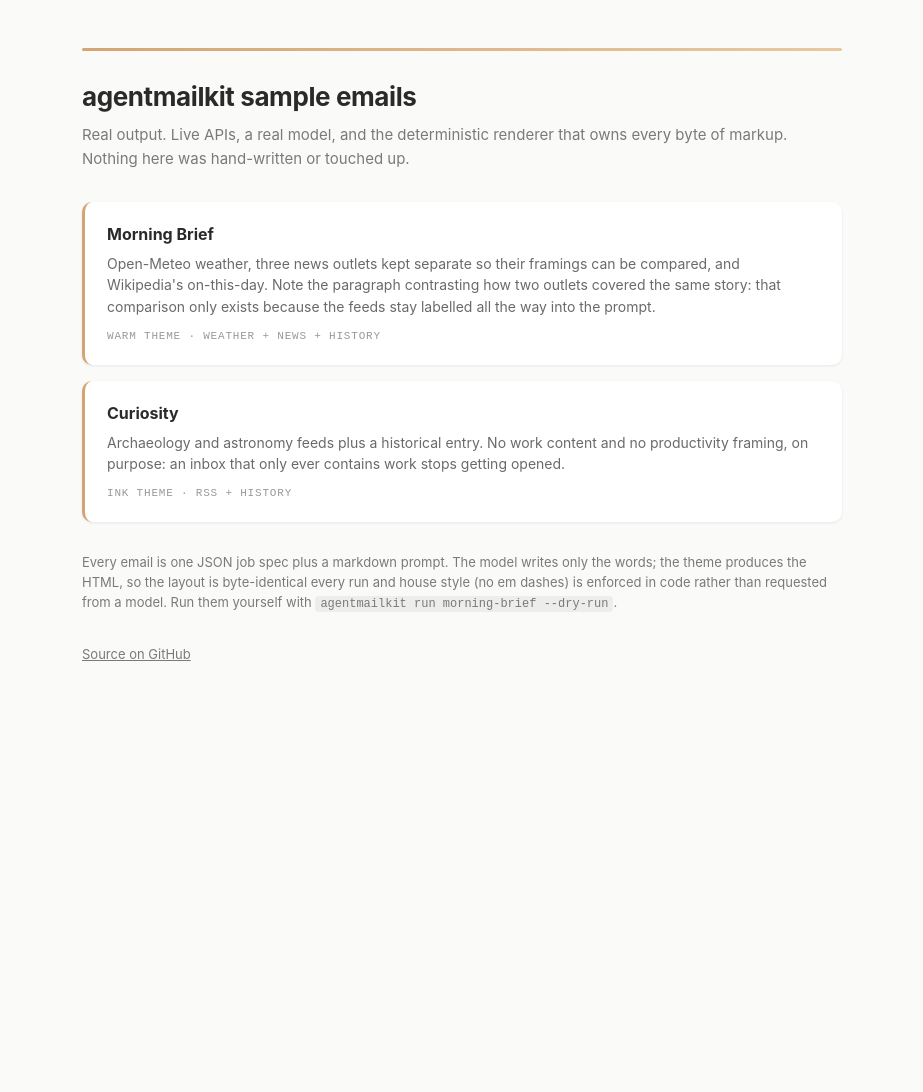
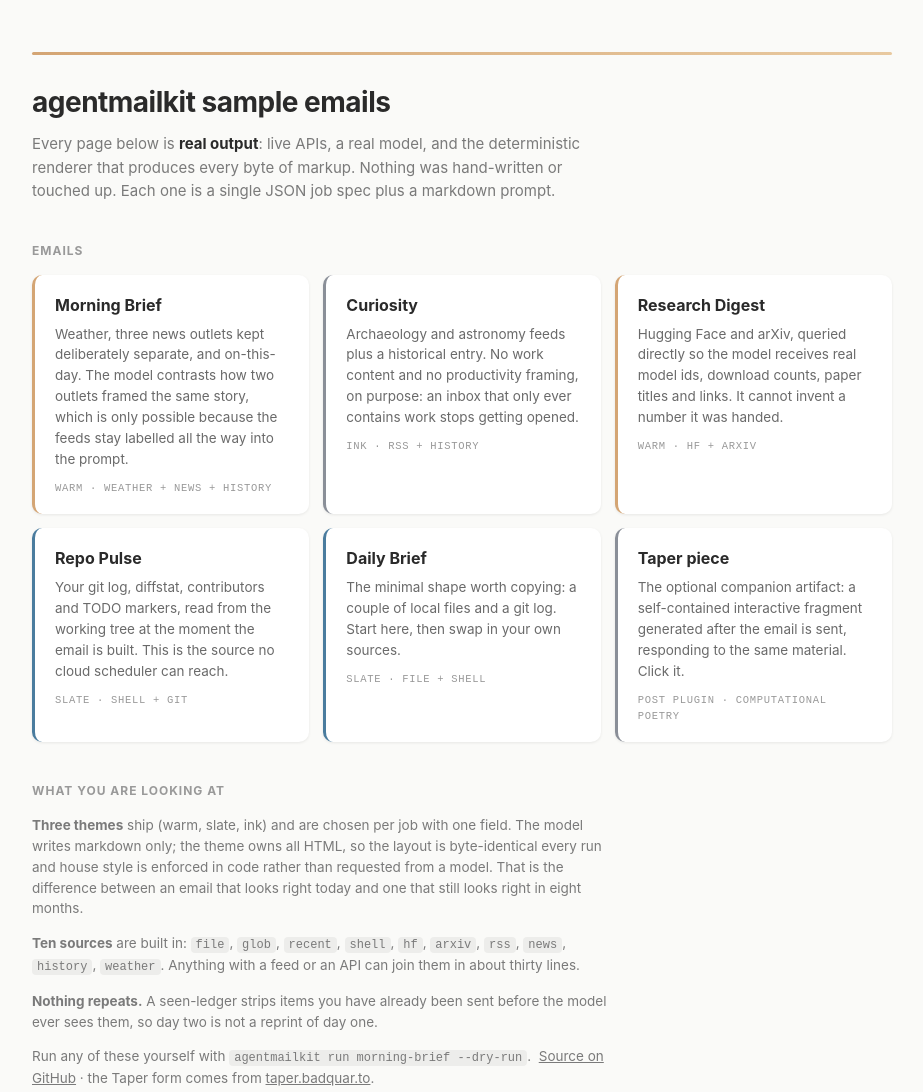
Before and after one commit to ariaxhan/agentmailkit, a plain HTML site: page docs/index.html in a window 1280 px wide. Shown: the whole page, without its empty margins (178-1101 px from the left). Before the commit the page ends 800 px from the top, so only its background shows below. Drawn offline with Linux system fonts and the light colour scheme.

Commit message:
docs(gallery): six live samples covering every theme, source family and the taper piece
Leads with the gallery in the README because it explains the project faster than
prose does. All six pages are real end-to-end output (live APIs -> sonnet -> theme),
generated fresh, nothing hand-written.

Covers the full surface: morning-brief (weather + labelled news + history, warm),
curiosity (rss + history, ink), research-digest (hf + arxiv, warm), repo-pulse (shell
+ git, slate), daily-brief (the minimal shape, slate), and a taper companion piece.
research-digest and daily-brief now ship with a theme set, so a fresh install looks
right without configuration.

Gallery also states the three things worth knowing: three themes, ten built-in
sources, and nothing repeats.

```diff
--- a/docs/index.html
+++ b/docs/index.html
@@ -6,33 +6,43 @@
 <title>agentmailkit - sample emails</title>
 <style>
   :root { color-scheme: light dark; }
+  * { box-sizing: border-box; }
   body {
-    margin: 0; padding: 48px 20px 64px;
+    margin: 0; padding: 52px 20px 72px;
     background: #fafaf8; color: #2a2a2a;
     font-family: -apple-system, BlinkMacSystemFont, 'Segoe UI', Roboto, sans-serif;
     line-height: 1.55;
   }
-  .wrap { max-width: 760px; margin: 0 auto; }
+  .wrap { max-width: 860px; margin: 0 auto; }
   .rule { height: 3px; background: linear-gradient(90deg,#d4a574,#e8c9a0); border-radius: 2px; margin-bottom: 26px; }
-  h1 { font-size: 26px; margin: 0 0 6px; letter-spacing: -.4px; }
-  .sub { color: #7a7a7a; font-size: 15px; margin: 0 0 32px; }
-  a { color: inherit; }
+  h1 { font-size: 28px; margin: 0 0 8px; letter-spacing: -.5px; }
+  .sub { color: #7a7a7a; font-size: 15px; margin: 0 0 8px; max-width: 62ch; }
+  .sub strong { color: #2a2a2a; }
+  h2.sec { font-size: 12px; text-transform: uppercase; letter-spacing: 1px; color: #999;
+           margin: 40px 0 14px; font-weight: 700; }
+  .grid { display: grid; grid-template-columns: repeat(auto-fill, minmax(250px, 1fr)); gap: 14px; }
   .card {
-    background: #fff; border-radius: 10px; padding: 20px 22px; margin-bottom: 16px;
+    background: #fff; border-radius: 10px; padding: 18px 20px;
     box-shadow: 0 1px 3px rgba(0,0,0,.08); border-left: 3px solid #d4a574;
-    display: block; text-decoration: none;
+    display: block; text-decoration: none; color: inherit;
+    transition: transform .12s ease, box-shadow .12s ease;
   }
-  .card h2 { margin: 0 0 6px; font-size: 16px; }
-  .card p { margin: 0; font-size: 14px; color: #6a6a6a; }
-  .meta { font-family: 'SF Mono','Fira Code',ui-monospace,monospace; font-size: 11px;
-          color: #999; text-transform: uppercase; letter-spacing: .8px; margin-top: 10px; }
-  .note { font-size: 13px; color: #7a7a7a; margin-top: 30px; }
+  .card:hover { transform: translateY(-2px); box-shadow: 0 4px 14px rgba(0,0,0,.12); }
+  .card.slate { border-left-color: #4a7c9e; }
+  .card.ink   { border-left-color: #8a8f98; }
+  .card h3 { margin: 0 0 6px; font-size: 16px; }
+  .card p { margin: 0 0 10px; font-size: 13.5px; color: #6a6a6a; }
+  .meta { font-family: 'SF Mono','Fira Code',ui-monospace,monospace; font-size: 10.5px;
+          color: #999; text-transform: uppercase; letter-spacing: .7px; }
+  .note { font-size: 13.5px; color: #7a7a7a; margin: 14px 0 0; max-width: 68ch; }
   code { font-family: 'SF Mono','Fira Code',ui-monospace,monospace; font-size: 12px;
          background: rgba(0,0,0,.05); padding: 1px 5px; border-radius: 4px; }
+  a.plain { color: inherit; }
   @media (prefers-color-scheme: dark) {
     body { background: #14161a; color: #e8e6e1; }
     .card { background: #1c1f26; box-shadow: none; }
-    .card p, .sub, .note { color: #8a8f98; }
+    .card p, .sub, .note, .meta { color: #8a8f98; }
+    .sub strong { color: #e8e6e1; }
     code { background: rgba(255,255,255,.08); }
   }
 </style>
@@ -42,39 +52,80 @@
   <div class="rule"></div>
   <h1>agentmailkit sample emails</h1>
   <p class="sub">
-    Real output. Live APIs, a real model, and the deterministic renderer that owns every
-    byte of markup. Nothing here was hand-written or touched up.
+    Every page below is <strong>real output</strong>: live APIs, a real model, and the
+    deterministic renderer that produces every byte of markup. Nothing was hand-written
+    or touched up. Each one is a single JSON job spec plus a markdown prompt.
   </p>
 
-  <a class="card" href="samples/morning-brief.html">
-    <h2>Morning Brief</h2>
-    <p>
-      Open-Meteo weather, three news outlets kept separate so their framings can be
-      compared, and Wikipedia's on-this-day. Note the paragraph contrasting how two
-      outlets covered the same story: that comparison only exists because the feeds
-      stay labelled all the way into the prompt.
-    </p>
-    <div class="meta">warm theme &middot; weather + news + history</div>
-  </a>
+  <h2 class="sec">Emails</h2>
+  <div class="grid">
+    <a class="card" href="samples/morning-brief.html">
+      <h3>Morning Brief</h3>
+      <p>Weather, three news outlets kept deliberately separate, and on-this-day. The model
+         contrasts how two outlets framed the same story, which is only possible because the
+         feeds stay labelled all the way into the prompt.</p>
+      <div class="meta">warm &middot; weather + news + history</div>
+    </a>
 
-  <a class="card" href="samples/curiosity.html">
-    <h2>Curiosity</h2>
-    <p>
-      Archaeology and astronomy feeds plus a historical entry. No work content and no
-      productivity framing, on purpose: an inbox that only ever contains work stops
-      getting opened.
-    </p>
-    <div class="meta">ink theme &middot; rss + history</div>
-  </a>
+    <a class="card ink" href="samples/curiosity.html">
+      <h3>Curiosity</h3>
+      <p>Archaeology and astronomy feeds plus a historical entry. No work content and no
+         productivity framing, on purpose: an inbox that only ever contains work stops
+         getting opened.</p>
+      <div class="meta">ink &middot; rss + history</div>
+    </a>
 
+    <a class="card" href="samples/research-digest.html">
+      <h3>Research Digest</h3>
+      <p>Hugging Face and arXiv, queried directly so the model receives real model ids,
+         download counts, paper titles and links. It cannot invent a number it was handed.</p>
+      <div class="meta">warm &middot; hf + arxiv</div>
+    </a>
+
+    <a class="card slate" href="samples/repo-pulse.html">
+      <h3>Repo Pulse</h3>
+      <p>Your git log, diffstat, contributors and TODO markers, read from the working tree at
+         the moment the email is built. This is the source no cloud scheduler can reach.</p>
+      <div class="meta">slate &middot; shell + git</div>
+    </a>
+
+    <a class="card slate" href="samples/daily-brief.html">
+      <h3>Daily Brief</h3>
+      <p>The minimal shape worth copying: a couple of local files and a git log. Start here,
+         then swap in your own sources.</p>
+      <div class="meta">slate &middot; file + shell</div>
+    </a>
+
+    <a class="card ink" href="samples/taper-piece.html">
+      <h3>Taper piece</h3>
+      <p>The optional companion artifact: a self-contained interactive fragment generated
+         after the email is sent, responding to the same material. Click it.</p>
+      <div class="meta">post plugin &middot; computational poetry</div>
+    </a>
+  </div>
+
+  <h2 class="sec">What you are looking at</h2>
   <p class="note">
-    Every email is one JSON job spec plus a markdown prompt. The model writes only the
-    words; the theme produces the HTML, so the layout is byte-identical every run and
-    house style (no em dashes) is enforced in code rather than requested from a model.
-    Run them yourself with <code>agentmailkit run morning-brief --dry-run</code>.
+    <strong>Three themes</strong> ship (warm, slate, ink) and are chosen per job with one
+    field. The model writes markdown only; the theme owns all HTML, so the layout is
+    byte-identical every run and house style is enforced in code rather than requested from
+    a model. That is the difference between an email that looks right today and one that
+    still looks right in eight months.
   </p>
   <p class="note">
-    <a href="https://github.com/ariaxhan/agentmailkit">Source on GitHub</a>
+    <strong>Ten sources</strong> are built in: <code>file</code>, <code>glob</code>,
+    <code>recent</code>, <code>shell</code>, <code>hf</code>, <code>arxiv</code>,
+    <code>rss</code>, <code>news</code>, <code>history</code>, <code>weather</code>.
+    Anything with a feed or an API can join them in about thirty lines.
+  </p>
+  <p class="note">
+    <strong>Nothing repeats.</strong> A seen-ledger strips items you have already been sent
+    before the model ever sees them, so day two is not a reprint of day one.
+  </p>
+  <p class="note">
+    Run any of these yourself with <code>agentmailkit run morning-brief --dry-run</code>.
+    &nbsp;<a class="plain" href="https://github.com/ariaxhan/agentmailkit">Source on GitHub</a>
+    &middot; the Taper form comes from <a class="plain" href="https://taper.badquar.to">taper.badquar.to</a>.
   </p>
 </div>
 </body>
```
Also changed, not shown: docs/samples/curiosity.html (+4 -2 lines), docs/samples/daily-brief.html (added, +10 -0 lines), docs/samples/morning-brief.html (+3 -1 lines), docs/samples/repo-pulse.html (added, +10 -0 lines), docs/samples/research-digest.html (added, +10 -0 lines), docs/samples/taper-piece.html (added, +68 -0 lines), jobs/daily-brief.json (+10 -3 lines), jobs/research-digest.json (+6 -2 lines), 2 other files.
